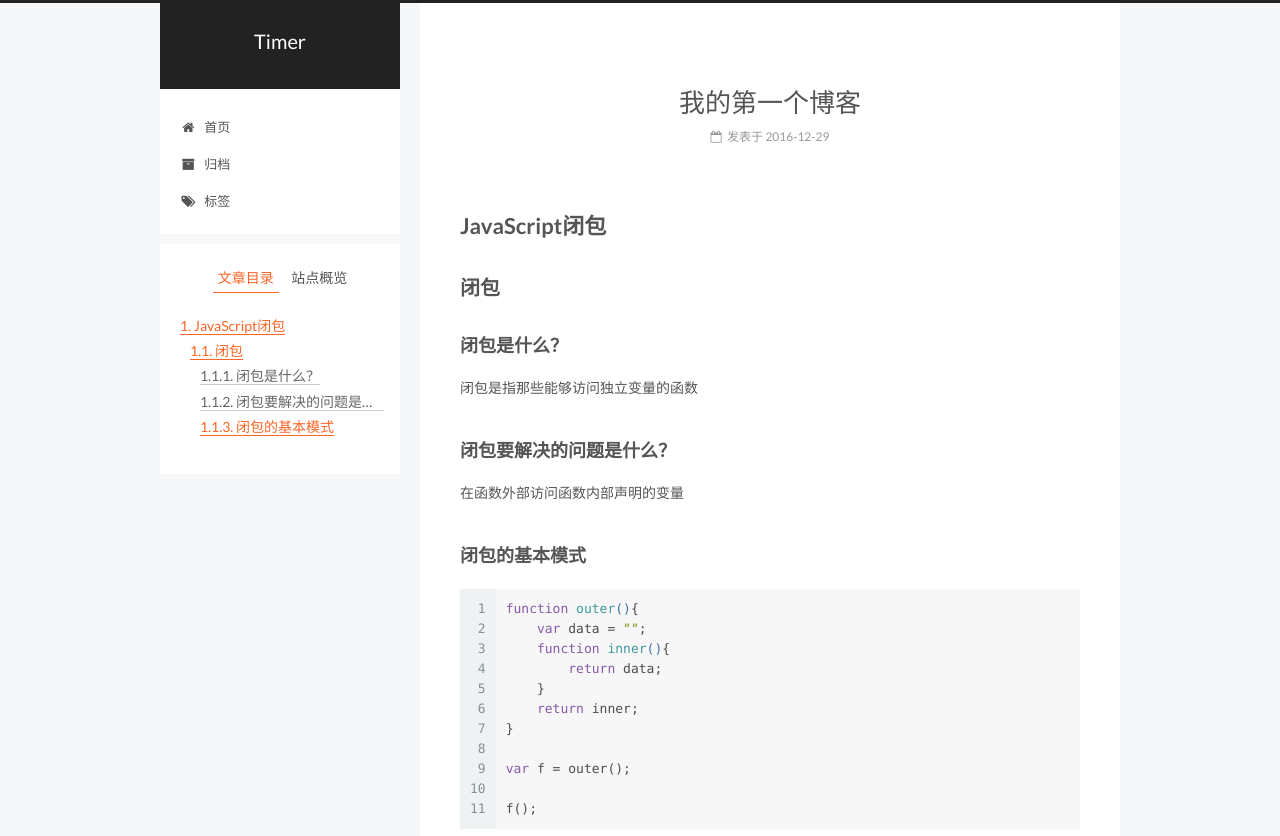
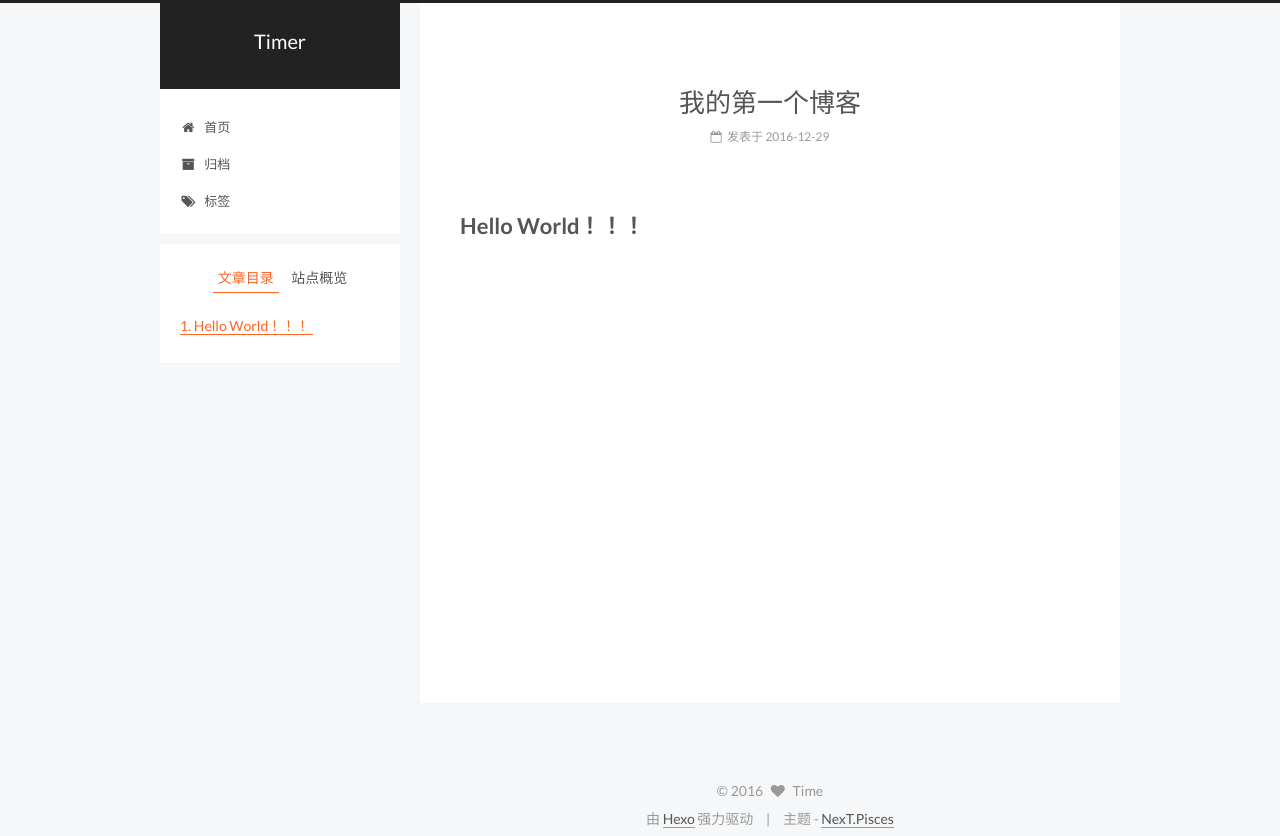
Before and after one commit to xingshijun/time.github.io, a plain HTML site: page 2016/12/29/我的第一个博客/index.html in a window 1280 px wide. Shown: the top 836 px of the page. Drawn offline with Linux system fonts and the light colour scheme.

Commit message:
Site updated: 2016-12-29 21:06:19

```diff
--- a/2016/12/29/我的第一个博客/index.html
+++ b/2016/12/29/我的第一个博客/index.html
@@ -84,22 +84,16 @@
 
 
 
-<meta name="description" content="JavaScript闭包闭包闭包是什么？闭包是指那些能够访问独立变量的函数
-闭包要解决的问题是什么？在函数外部访问函数内部声明的变量
-闭包的基本模式1234567891011function outer()&amp;#123;    var data = &quot;&quot;;    function inner()&amp;#123;        return data;    &amp;#125;    return inner;">
+<meta name="description" content="Hello World ！！！">
 <meta property="og:type" content="article">
 <meta property="og:title" content="我的第一个博客">
 <meta property="og:url" content="https://xingshijun.github.io/time.github.io/2016/12/29/我的第一个博客/index.html">
 <meta property="og:site_name" content="Timer">
-<meta property="og:description" content="JavaScript闭包闭包闭包是什么？闭包是指那些能够访问独立变量的函数
-闭包要解决的问题是什么？在函数外部访问函数内部声明的变量
-闭包的基本模式1234567891011function outer()&amp;#123;    var data = &quot;&quot;;    function inner()&amp;#123;        return data;    &amp;#125;    return inner;">
-<meta property="og:updated_time" content="2016-12-29T12:01:24.929Z">
+<meta property="og:description" content="Hello World ！！！">
+<meta property="og:updated_time" content="2016-12-29T13:03:53.060Z">
 <meta name="twitter:card" content="summary">
 <meta name="twitter:title" content="我的第一个博客">
-<meta name="twitter:description" content="JavaScript闭包闭包闭包是什么？闭包是指那些能够访问独立变量的函数
-闭包要解决的问题是什么？在函数外部访问函数内部声明的变量
-闭包的基本模式1234567891011function outer()&amp;#123;    var data = &quot;&quot;;    function inner()&amp;#123;        return data;    &amp;#125;    return inner;">
+<meta name="twitter:description" content="Hello World ！！！">
 
 
 
@@ -321,10 +315,7 @@
 
 
 
-        <h1 id="JavaScript闭包"><a href="#JavaScript闭包" class="headerlink" title="JavaScript闭包"></a>JavaScript闭包</h1><h2 id="闭包"><a href="#闭包" class="headerlink" title="闭包"></a>闭包</h2><h3 id="闭包是什么？"><a href="#闭包是什么？" class="headerlink" title="闭包是什么？"></a>闭包是什么？</h3><p>闭包是指那些能够访问独立变量的函数</p>
-<h3 id="闭包要解决的问题是什么？"><a href="#闭包要解决的问题是什么？" class="headerlink" title="闭包要解决的问题是什么？"></a>闭包要解决的问题是什么？</h3><p>在函数外部访问函数内部声明的变量</p>
-<h3 id="闭包的基本模式"><a href="#闭包的基本模式" class="headerlink" title="闭包的基本模式"></a>闭包的基本模式</h3><figure class="highlight js"><table><tr><td class="gutter"><pre><div class="line">1</div><div class="line">2</div><div class="line">3</div><div class="line">4</div><div class="line">5</div><div class="line">6</div><div class="line">7</div><div class="line">8</div><div class="line">9</div><div class="line">10</div><div class="line">11</div></pre></td><td class="code"><pre><div class="line"><span class="function"><span class="keyword">function</span> <span class="title">outer</span>(<span class="params"></span>)</span>&#123;</div><div class="line">    <span class="keyword">var</span> data = <span class="string">""</span>;</div><div class="line">    <span class="function"><span class="keyword">function</span> <span class="title">inner</span>(<span class="params"></span>)</span>&#123;</div><div class="line">        <span class="keyword">return</span> data;</div><div class="line">    &#125;</div><div class="line">    <span class="keyword">return</span> inner;</div><div class="line">&#125;</div><div class="line"></div><div class="line"><span class="keyword">var</span> f = outer();</div><div class="line"></div><div class="line">f();</div></pre></td></tr></table></figure>
-
+        <h1 id="Hello-World-！！！"><a href="#Hello-World-！！！" class="headerlink" title="Hello World ！！！"></a>Hello World ！！！</h1>
 
     </div>
 
@@ -451,7 +442,7 @@
 
 
 
-              <div class="post-toc-content"><ol class="nav"><li class="nav-item nav-level-1"><a class="nav-link" href="#JavaScript闭包"><span class="nav-number">1.</span> <span class="nav-text">JavaScript闭包</span></a><ol class="nav-child"><li class="nav-item nav-level-2"><a class="nav-link" href="#闭包"><span class="nav-number">1.1.</span> <span class="nav-text">闭包</span></a><ol class="nav-child"><li class="nav-item nav-level-3"><a class="nav-link" href="#闭包是什么？"><span class="nav-number">1.1.1.</span> <span class="nav-text">闭包是什么？</span></a></li><li class="nav-item nav-level-3"><a class="nav-link" href="#闭包要解决的问题是什么？"><span class="nav-number">1.1.2.</span> <span class="nav-text">闭包要解决的问题是什么？</span></a></li><li class="nav-item nav-level-3"><a class="nav-link" href="#闭包的基本模式"><span class="nav-number">1.1.3.</span> <span class="nav-text">闭包的基本模式</span></a></li></ol></li></ol></li></ol></div>
+              <div class="post-toc-content"><ol class="nav"><li class="nav-item nav-level-1"><a class="nav-link" href="#Hello-World-！！！"><span class="nav-number">1.</span> <span class="nav-text">Hello World ！！！</span></a></li></ol></div>
 
 
           </div>
--- a/css/main.css
+++ b/css/main.css
@@ -1681,7 +1681,7 @@ pre .javascript .function {
   width: 4px;
   height: 4px;
   border-radius: 50%;
-  background: #de55d1;
+  background: #b5ff66;
 }
 .links-of-blogroll {
   font-size: 13px;
```
Also changed, not shown: index.html (+1 -4 lines).
